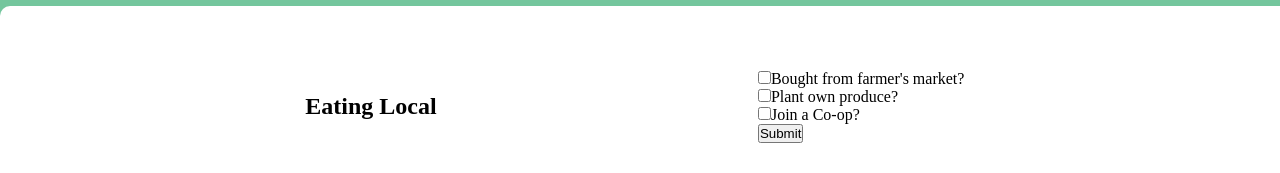
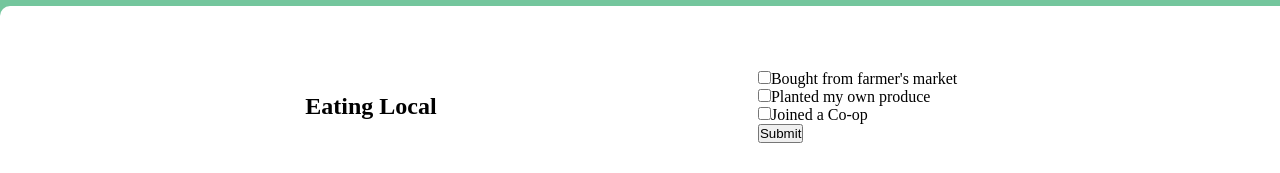
Before and after one commit to macapedi/sustaineers, a React (Create React App) app: page /food in a window 1280 px wide. Shown: the part 145-318 px from the top of the page. Built offline with nearby package versions, Linux system fonts and the light colour scheme.

Commit message:
clean up writing

```diff
--- a/src/pages/FoodPage/FoodPage.js
+++ b/src/pages/FoodPage/FoodPage.js
@@ -26,7 +26,7 @@ function FoodPage(props) {
               value="100"
             />
             <label htmlFor="localFarmersMarket" />
-            Bought from farmer's market?
+            Bought from farmer's market
           </div>
           <div className="food-category__form--boxes">
             <input
@@ -35,11 +35,11 @@ function FoodPage(props) {
               name="food"
               value="100"
             />
-            <label htmlFor="localPlantGarden">Plant own produce?</label>
+            <label htmlFor="localPlantGarden">Planted my own produce</label>
           </div>
           <div className="food-category__form--boxes">
             <input type="checkbox" id="localjoinCoop" name="food" value="100" />
-            <label htmlFor="localPlantGarden">Join a Co-op?</label>
+            <label htmlFor="localPlantGarden">Joined a Co-op</label>
           </div>
           <div>
             <button type="submit">Submit</button>
@@ -97,7 +97,7 @@ function FoodPage(props) {
               value="100"
             />
             <label htmlFor="wasteDonateFood">
-              Donated food that I didn't use.
+              Donated food that I didn't use
             </label>
           </div>
           <div>
@@ -115,7 +115,7 @@ function FoodPage(props) {
           <div className="food-category__form--boxes">
             <input type="checkbox" id="meatDontBuy" name="food" value="100" />
             <label htmlFor="meatDontBuy" />
-            Skip the meat isle.
+            Skip the meat isle
           </div>
           <div className="food-category__form--boxes">
             <input
```
